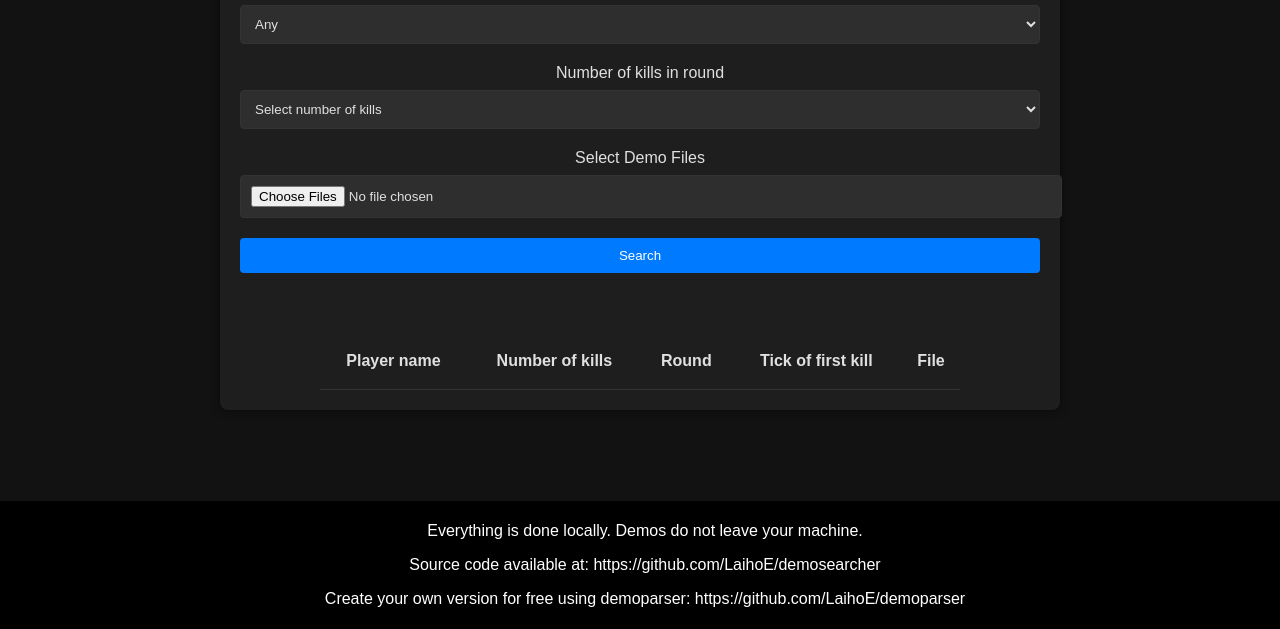
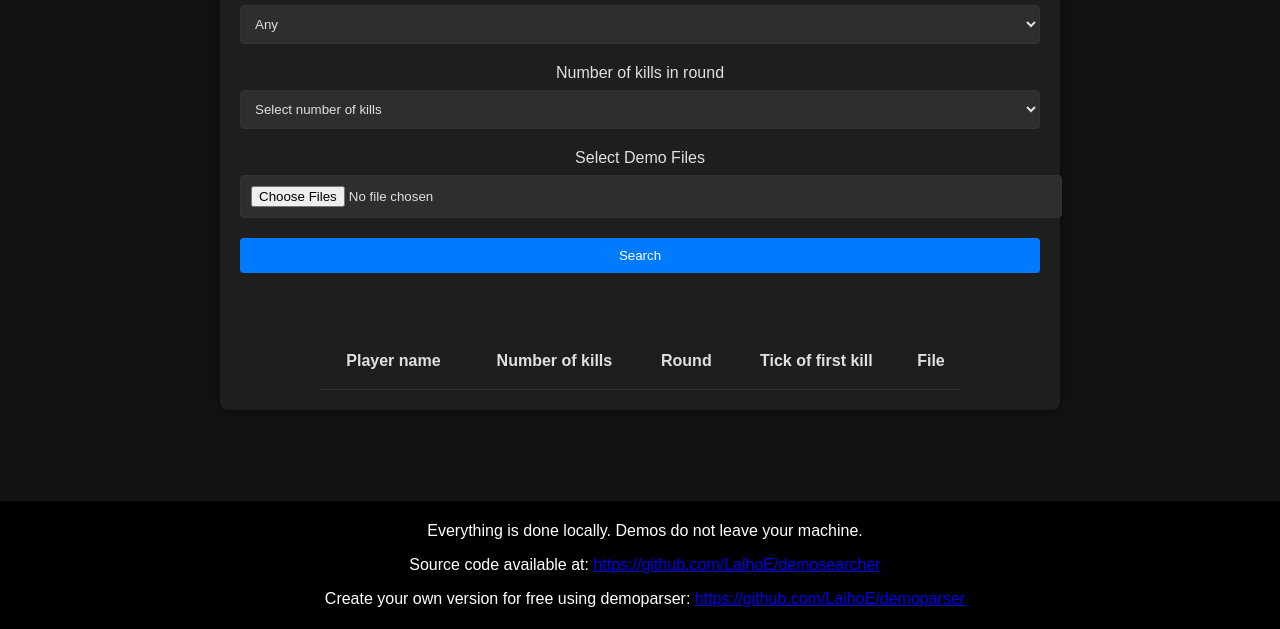
Before and after one commit to albinvll/demosearcher, a plain HTML site: page index.html in a window 1280 px wide. Shown: the part 171-800 px from the top of the page. Drawn offline with Linux system fonts and the light colour scheme.

Commit message:
make links clicklable

```diff
--- a/index.html
+++ b/index.html
@@ -91,10 +91,11 @@
 
     </div>
 
-  <div class="banner">
-    <p>Everything is done locally. Demos do not leave your machine. </p>
-    <p>Source code available at: https://github.com/LaihoE/demosearcher</p>
-    <p>Create your own version for free using demoparser: https://github.com/LaihoE/demoparser</p>
+    <div class="banner">
+        <p>Everything is done locally. Demos do not leave your machine. </p>
+        <p>Source code available at: <a href="https://github.com/LaihoE/demosearcher" target="_blank">https://github.com/LaihoE/demosearcher</a></p>
+        <p>Create your own version for free using demoparser: <a href="https://github.com/LaihoE/demoparser" target="_blank">https://github.com/LaihoE/demoparser</a></p>
+    </div>
 
   </div>
   <script type="module" src="index.js"></script>
```
